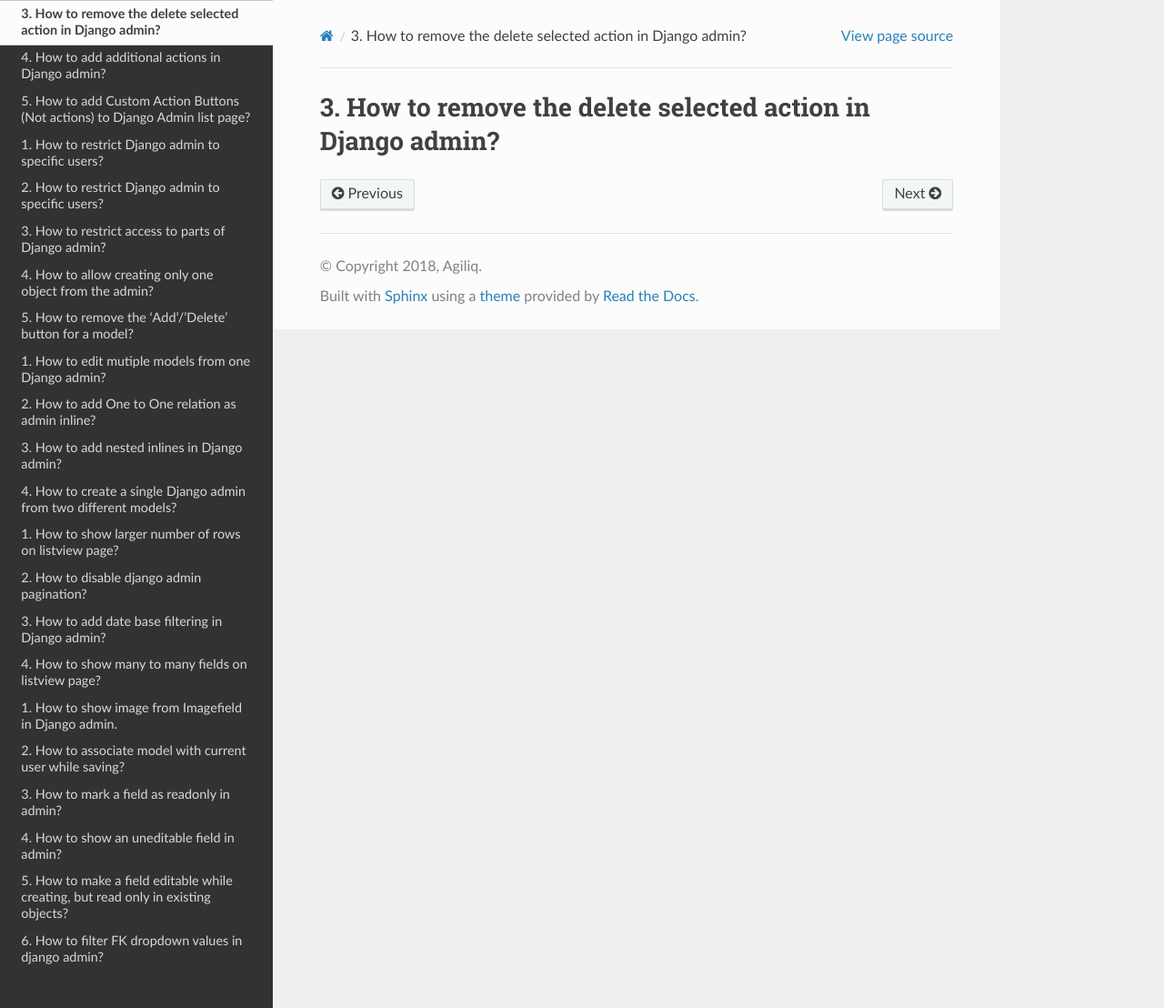
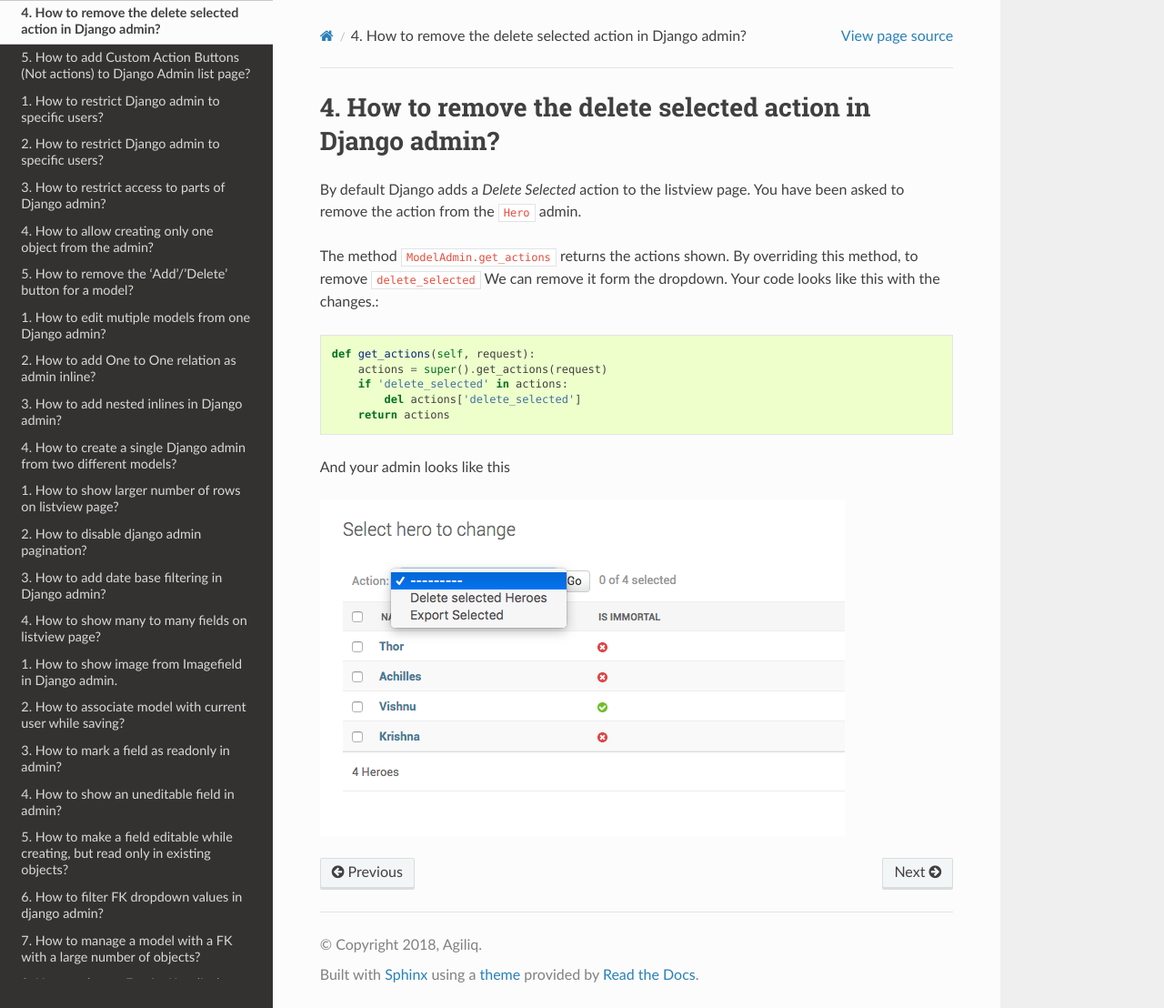
Before and after one commit to agiliq/django-admin-cookbook, a Sphinx documentation site: the page built from docs/remove_delete_selected.rst, in a window 1280 px wide and 1108 px high. Shown: the whole window at 91% size. Built offline with Sphinx 7.4.7 and the Read the Docs theme 2.0.0, drawn with Linux system fonts in a browser that asks for light colours.

Commit message:
Added remove delete selected chapter

```diff
--- a/docs/index.rst
+++ b/docs/index.rst
@@ -51,10 +51,10 @@ Bulk and custom actions
    :maxdepth: 1
    :numbered:
 
+   add_actions
    export
    import
    remove_delete_selected
-   add_actions
    action_buttons
 
 Permissions
--- a/docs/remove_delete_selected.rst
+++ b/docs/remove_delete_selected.rst
@@ -1,2 +1,18 @@
 How to remove the delete selected action in Django admin?
 ++++++++++++++++++++++++++++++++++++++++++++++++++++++++++
+
+By default Django adds a `Delete Selected` action to the listview page. You have been asked to remove
+the action from the :code:`Hero` admin.
+
+The method :code:`ModelAdmin.get_actions` returns the actions shown. By overriding this method, to remove :code:`delete_selected`
+We can remove it form the dropdown. Your code looks like this with the changes.::
+
+    def get_actions(self, request):
+        actions = super().get_actions(request)
+        if 'delete_selected' in actions:
+            del actions['delete_selected']
+        return actions
+
+And your admin looks like this
+
+.. image:: export_selected.png
```
Also changed, not shown: docs/add_actions.rst (+11 -0 lines), docs/remove_delete_selected.png (added), 1 other file.
